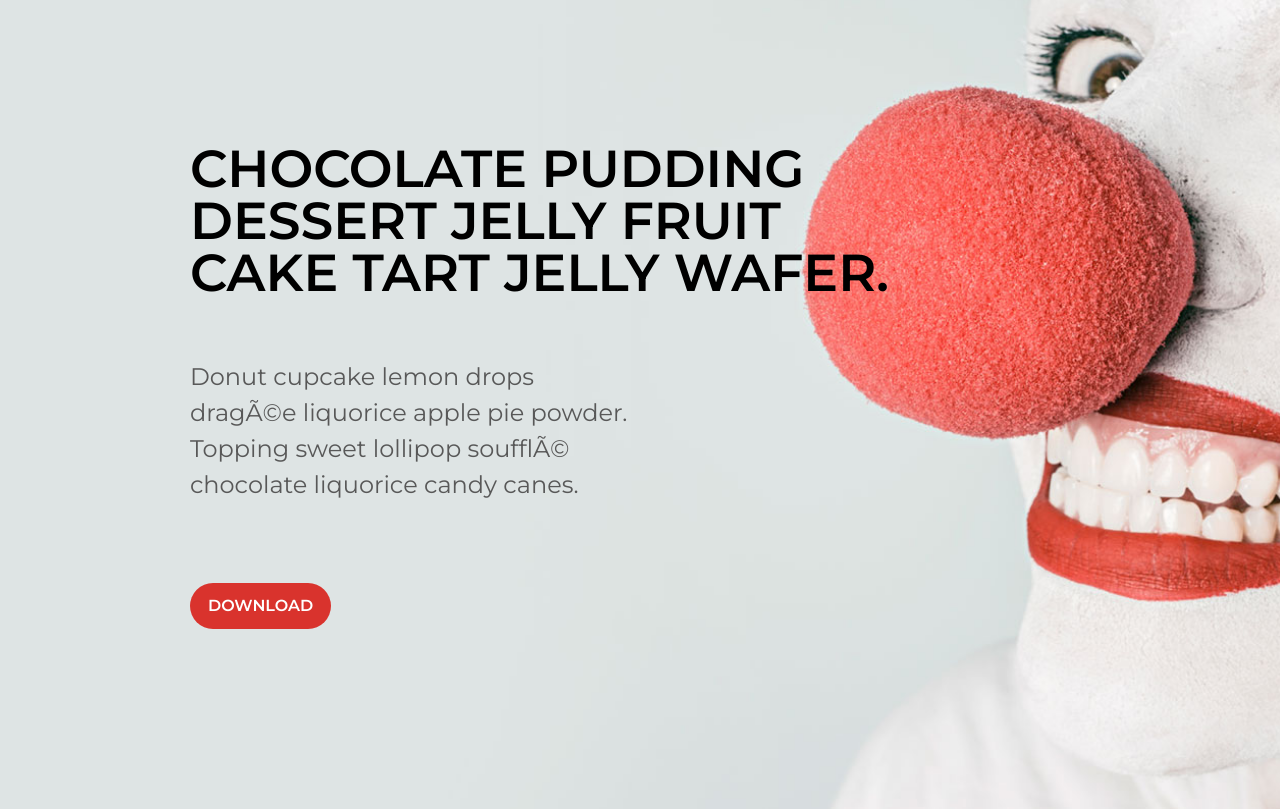
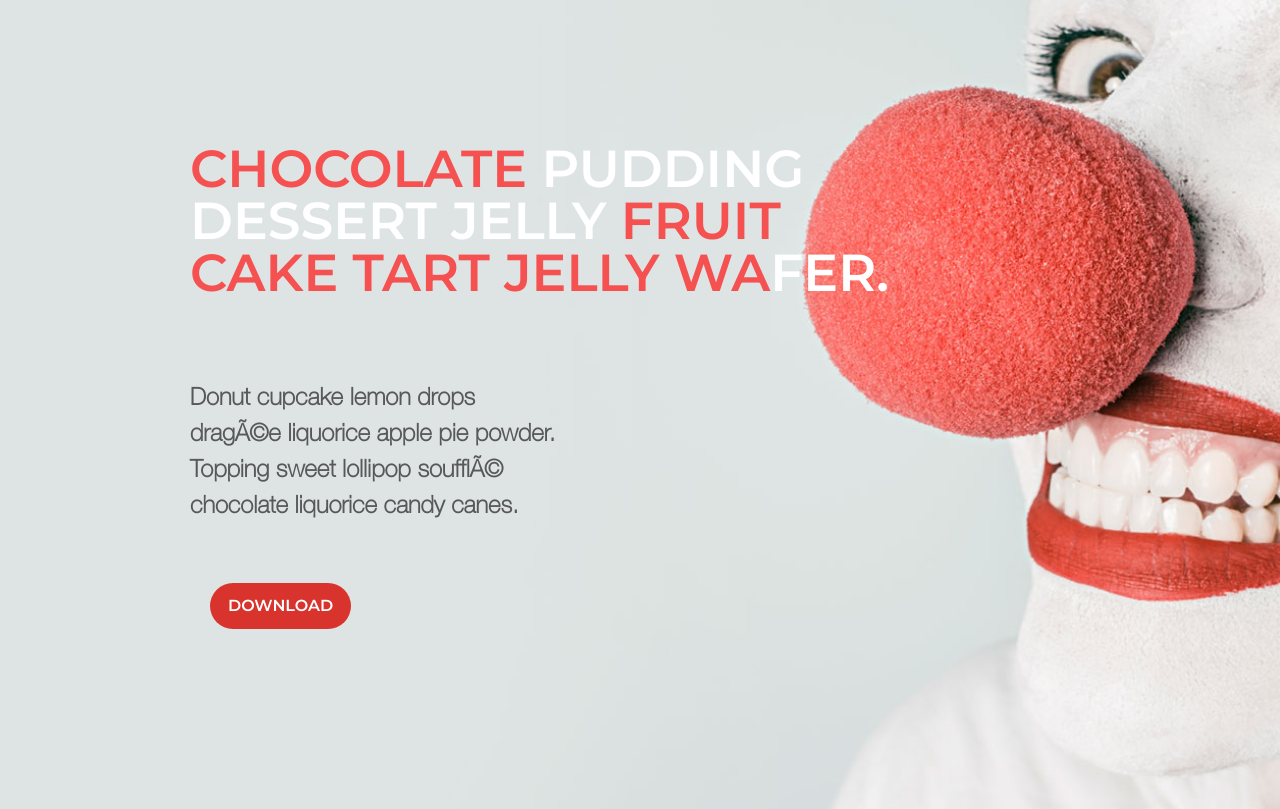
Before and after one commit to asmyshlyaev177/pth, a plain HTML site: page index.html in a window 1280 px wide. Shown: the part 1480-2289 px from the top of the page. Drawn offline with Linux system fonts and the light colour scheme.

Commit message:
nose section final

```diff
--- a/css/style.css
+++ b/css/style.css
@@ -174,19 +174,27 @@ h2 {
 }
 
 #nose .container {
-  padding: 200px 100px 180px 100px;
+  padding: 0;
 }
 
-#nose h2 {
-  max-width: 700px;
+.download-info {
+  width: 75%;
+  padding: 200px 0 140px 100px;
+}
+
+.download-info h2 {
+  padding: 0 0 40px 0;
+  color: white;
 }
 
 .nose-p {
+  font-family: 'HelveticaNeue-Thin';
   font-size: 24px;
+  font-weight: bold;
   line-height: 1.5;
   color: #585858;
-  max-width: 440px;
-  padding: 60px 0 80px 0;
+  max-width: 380px;
+  padding: 40px 0 20px 0;
 }
 
 .download-btn {
@@ -195,6 +203,7 @@ h2 {
   font-weight: 600;
   font-size: 16px;
   padding: 15px 18px;
+  margin: 40px 0 40px 20px;
   background-color: #d9332d;
   color: white;
   text-decoration: none;
@@ -202,6 +211,10 @@ h2 {
 }
 
 .download-btn:hover {
-  color: #383737;
+  background-color: #c33934;
   transition: 0.3s;
 }
+
+.reddish {
+  color: #f55150;
+}
--- a/index.html
+++ b/index.html
@@ -78,9 +78,9 @@
     <section id="nose">
       <div class="container">
         <div class="download-info">
-          <h2>Chocolate pudding
-              dessert jelly fruit
-              cake tart jelly wafer.
+          <h2><span class="reddish">Chocolate</span> pudding
+              dessert jelly <span class="reddish">fruit
+              cake tart jelly wa</span>fer.
           </h2>
           <p class="nose-p">
             Donut cupcake lemon drops dragée liquorice apple pie powder. Topping sweet lollipop soufflé chocolate liquorice candy canes.
```
Also changed, not shown: img/Logo.png, img/logo.png.
